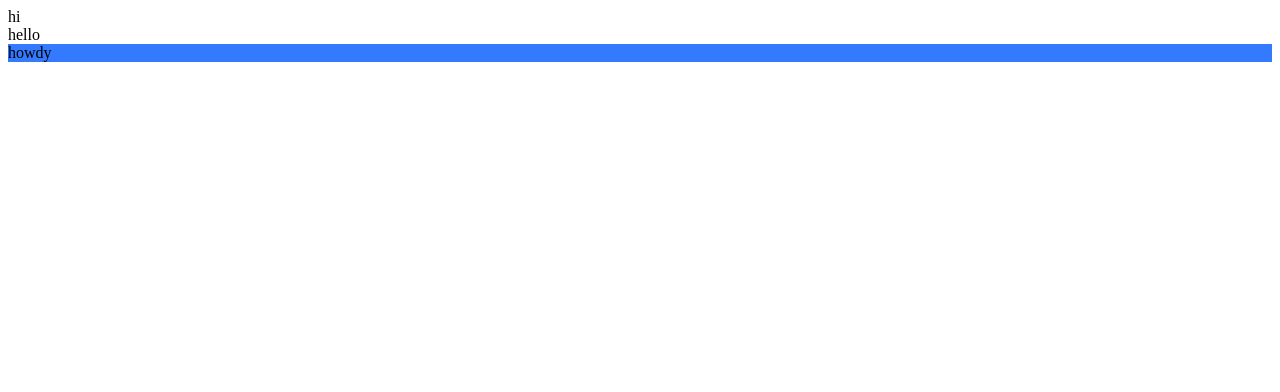
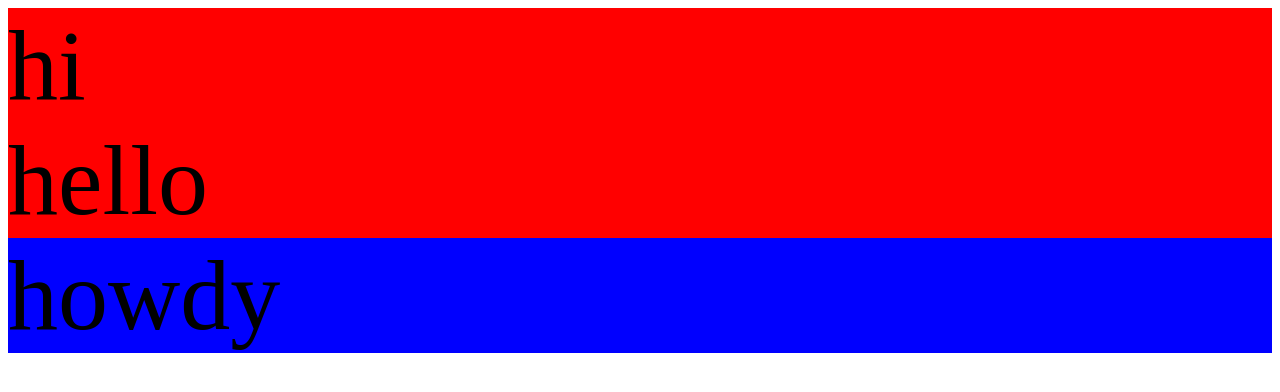
Before and after one commit to Aydan-J/Aydan-JIchen-ai.github.io, a plain HTML site: page index.html in a window 1280 px wide. Drawn offline with Linux system fonts and the light colour scheme.

Commit message:
DivOne not Div0ne

```diff
--- a/index.html
+++ b/index.html
@@ -1,7 +1,7 @@
 <!DOCTYPE html>
 <html>
     <link rel="stylesheet" type="text/css" href="style.css"/>
-    <div class="div0ne">
+    <div class="divOne">
         hi
         <div class="divTwo">
             hello
--- a/style.css
+++ b/style.css
@@ -1,11 +1,11 @@
 div {
-    font-size: 100;
+    font-size: 100px;
 }
 
 .divOne {
-    background-color: #ff5733;
+    background-color: red;
 }
 
 .divThree {
-    background-color: #337aff;
+    background-color: blue;
 }
```
